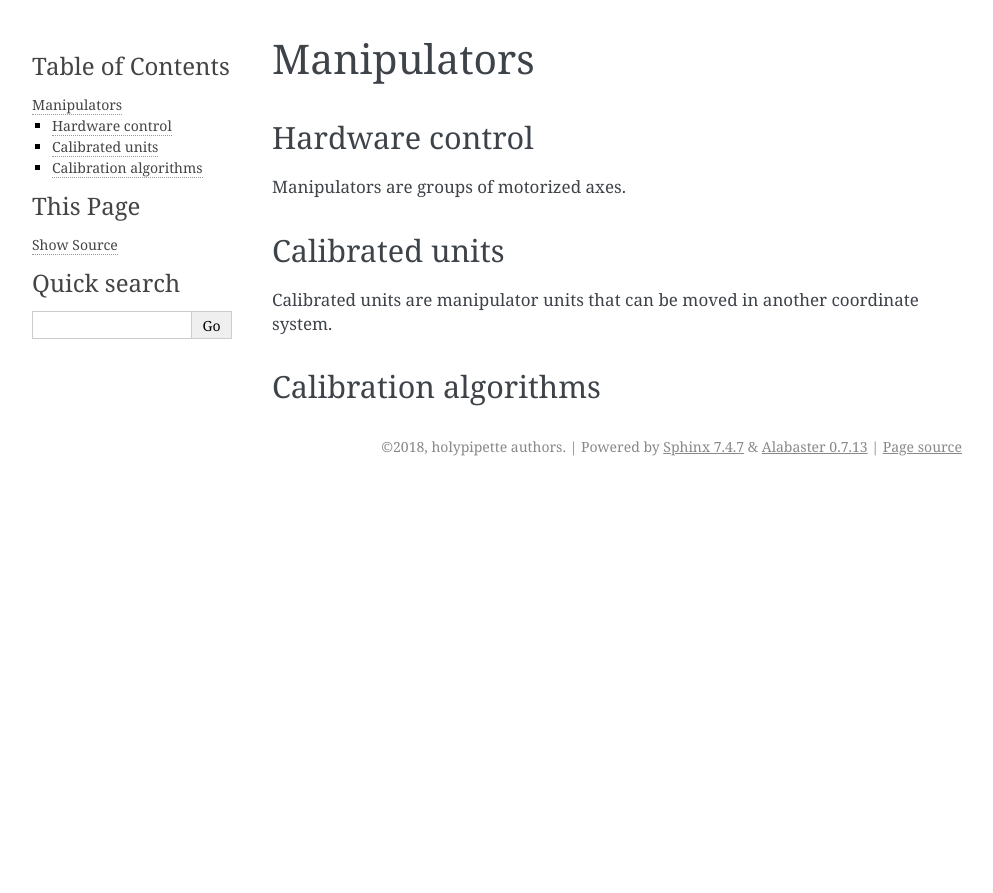
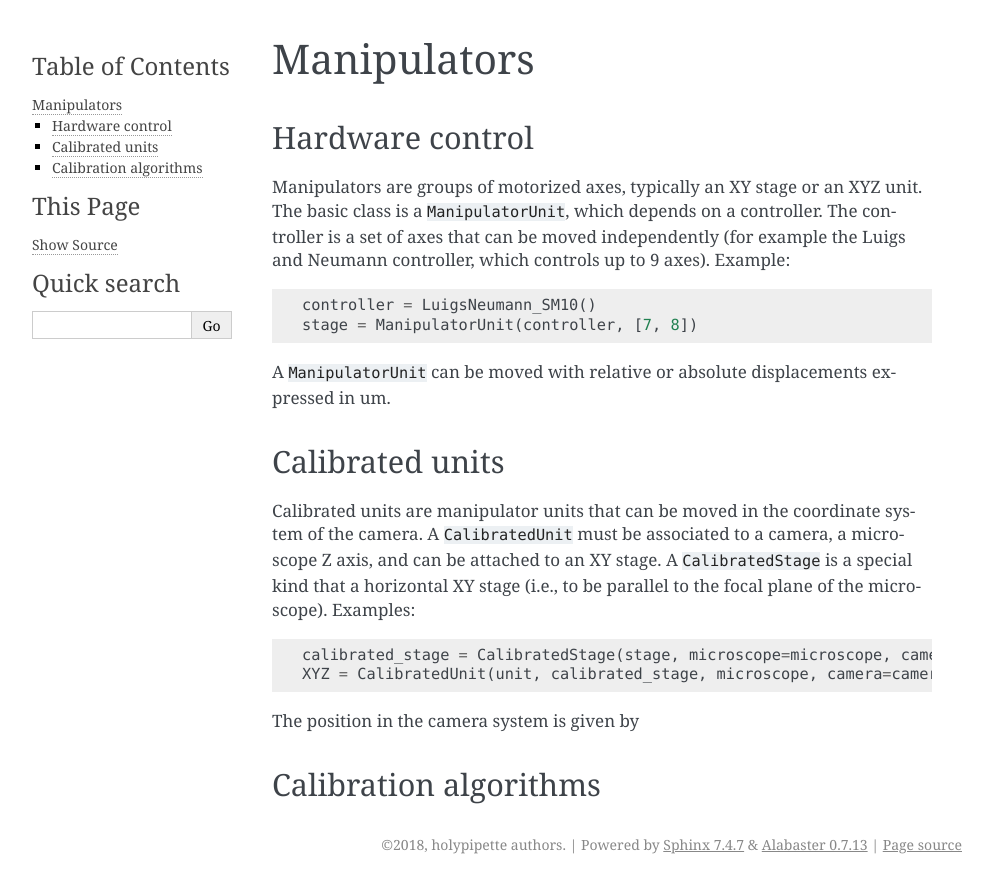
Before and after one commit to romainbrette/holypipette, a Sphinx documentation site: the page built from docs/manipulator.rst, in a window 1280 px wide. Shown: the top 893 px of the page, without its empty margins (148-1141 px from the left). Built offline with Sphinx 7.4.7, drawn with Linux system fonts in a browser that asks for light colours; pages that are not in the unit, such as notebooks, are missing from menus.

Commit message:
Some more docs on manipulators.

```diff
--- a/docs/manipulator.rst
+++ b/docs/manipulator.rst
@@ -3,11 +3,30 @@ Manipulators
 
 Hardware control
 ----------------
-Manipulators are groups of motorized axes.
+Manipulators are groups of motorized axes, typically an XY stage or an XYZ unit.
+The basic class is a ``ManipulatorUnit``, which depends on a controller. The controller is
+a set of axes that can be moved independently (for example the Luigs and Neumann controller, which
+controls up to 9 axes).
+Example::
+
+    controller = LuigsNeumann_SM10()
+    stage = ManipulatorUnit(controller, [7, 8])
+
+A ``ManipulatorUnit`` can be moved with relative or absolute displacements expressed in um.
 
 Calibrated units
 ----------------
-Calibrated units are manipulator units that can be moved in another coordinate system.
+Calibrated units are manipulator units that can be moved in the coordinate system of the camera.
+A ``CalibratedUnit`` must be associated to a camera, a microscope Z axis, and can be attached to an XY stage.
+A ``CalibratedStage`` is a special kind that a horizontal XY stage (i.e., to be parallel to the focal plane of the
+microscope).
+Examples::
+
+    calibrated_stage = CalibratedStage(stage, microscope=microscope, camera=camera)
+    XYZ = CalibratedUnit(unit, calibrated_stage, microscope, camera=camera)
+
+The position in the camera system is given by
+
 
 Calibration algorithms
 ----------------------
```
Also changed, not shown: 2 other files.
